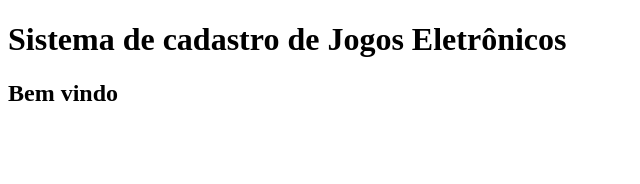
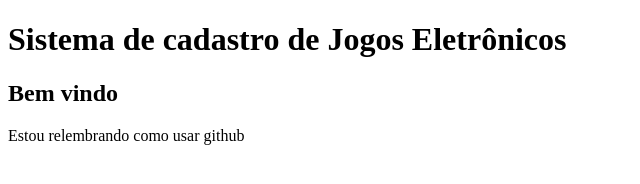
Before and after one commit to NayraGomes/sistema-de-cadastro, a plain HTML site: page index.html in a window 1280 px wide. Shown: the whole page, without its empty margins (0-640 px from the left). Drawn offline with Linux system fonts and the light colour scheme.

Commit message:
Atualizando o index.html

```diff
--- a/index.html
+++ b/index.html
@@ -9,5 +9,6 @@
 <body>
     <h1>Sistema de cadastro de Jogos Eletrônicos</h1>
     <h2>Bem vindo</h2>
+    <p>Estou relembrando como usar github</p>
 </body>
 </html>
```
Also changed, not shown: 1 other file.
